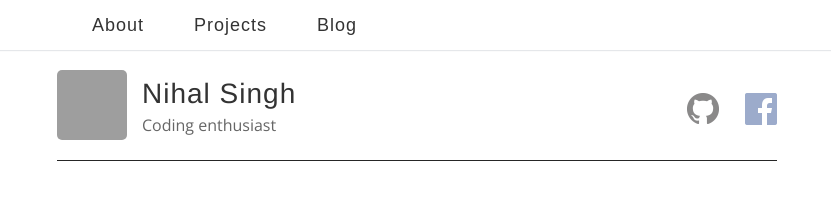
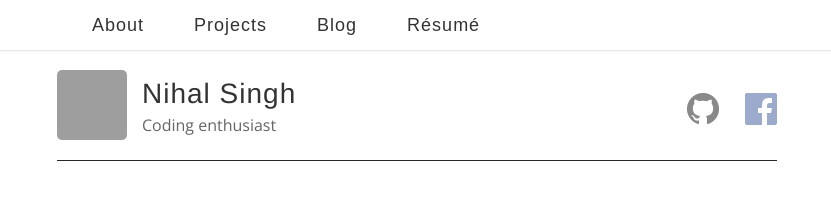
Before and after one commit to nihal111/nihal111.github.io, a Jekyll site: the page built from index.html, in a window 1280 px wide. Shown: the top 208 px of the page, without its empty margins (223-1054 px from the left). Built offline with Jekyll 4.4.1, drawn with Linux system fonts in a browser that asks for light colours; some web fonts are replaced; grey boxes are pictures that could not be loaded.

Commit message:
Added resume

```diff
--- a/_includes/header.html
+++ b/_includes/header.html
@@ -6,6 +6,7 @@
 				<li><a href="{{ page.url | prepend: site.baseurl }}">{{ page.title }}</a></li>
 				{% endif %} {% endfor %}
         <li><a href="{{ "/blog" | prepend: site.baseurl }}">Blog</a></li>
+        <li><a href="https://www.overleaf.com/docs/7618063mpkkbrvvhkbk/pdf.pdf">Résumé</a></li>
 			</ul>
 			</li>
 			</ul>
```
Also changed, not shown: 4 other files.
